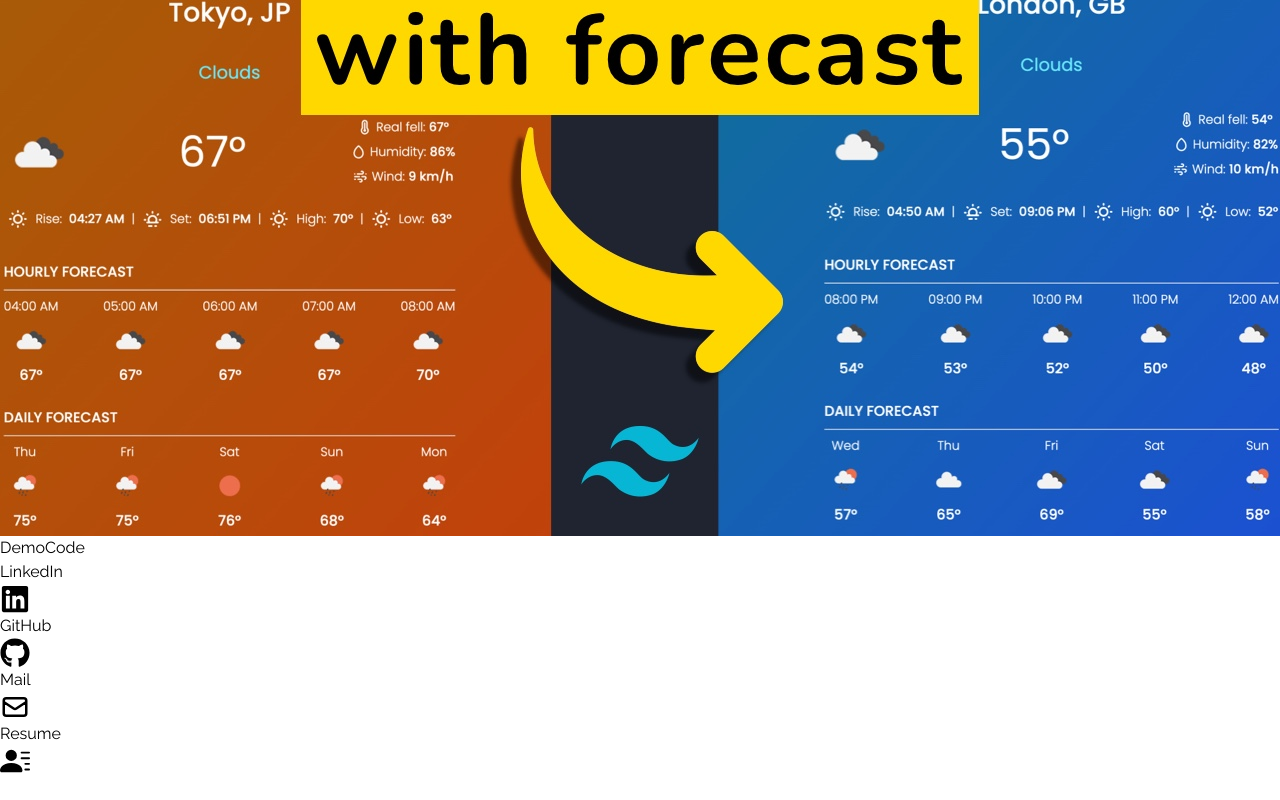
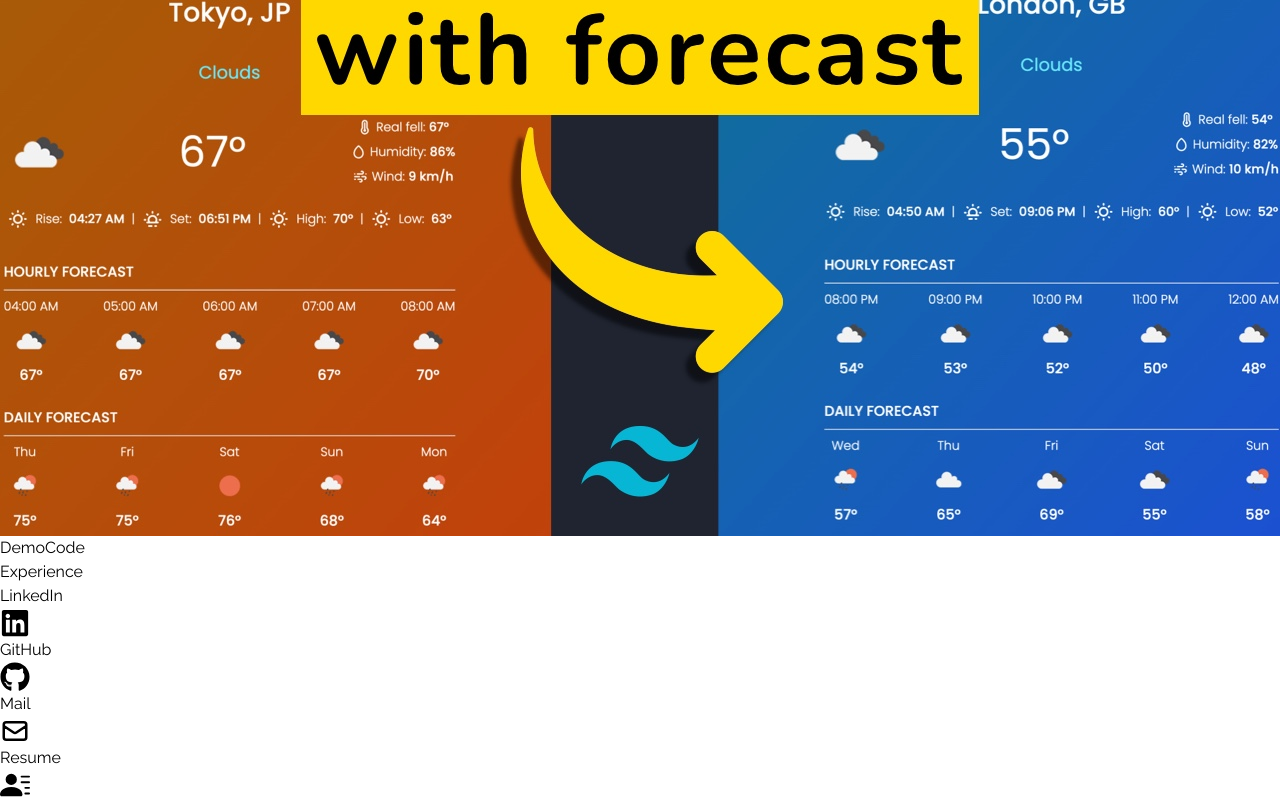
Before and after one commit to pedrx777/rt_portfolio, a React (Vite) app: page / in a window 1280 px wide. Shown: the part 4963-5763 px from the top of the page. Before the commit the page ends 5739 px from the top, so only its background shows below. Built offline with nearby package versions, Linux system fonts and the light colour scheme.

Commit message:
feat(experience): starting experience page

```diff
--- a/src/App.jsx
+++ b/src/App.jsx
@@ -1,4 +1,5 @@
 import About from "./components/About"
+import Experience from "./components/Experience"
 import Home from "./components/Home"
 import NavBar from "./components/NavBar"
 import Portfolio from "./components/Portfolio"
@@ -12,6 +13,7 @@ function App() {
       <Home />
       <About />
       <Portfolio />
+      <Experience />
 
       <SocialLinks />
     </div>
--- /dev/null
+++ b/src/components/Experience.jsx
@@ -0,0 +1,5 @@
+const Experience = () => {
+    return <div>Experience</div>
+}
+
+export default Experience;
```
